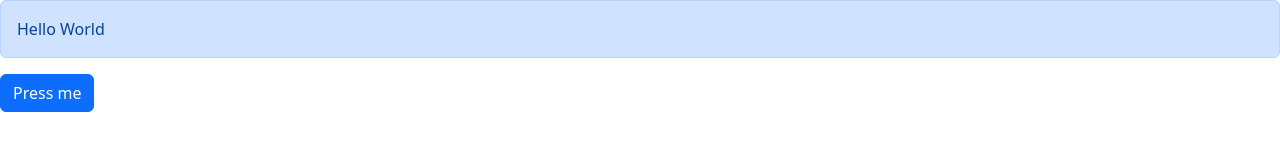
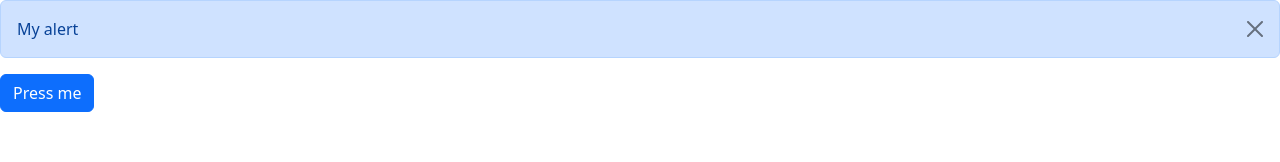
Before and after one commit to CrestHawk/nexus-client, a React (Vite) app: page / in a window 1280 px wide. Both pictures are taken after a click on the button "Press me". Shown: the top 162 px of the page. Built offline with nearby package versions, Linux system fonts and the light colour scheme.

Commit message:
Showing an hiding alert via button press

```diff
--- a/src/App.tsx
+++ b/src/App.tsx
@@ -2,7 +2,7 @@ import Alert from "./components/Alerts";
 import Button from "./components/Button";
 import JsonViewer from "./components/JsonViewer";
 import ListGroup from "./components/ListGroup";
-import React from "react";
+import React, { useState } from "react";
 
 function App() {
     const items = ["New York", "San Francisco", "Tokyo", "London", "Paris"];
@@ -11,15 +11,21 @@ function App() {
         console.log(item);
     };
 
+    const [alertVisible, setAlertVisibility] = useState(false);
+
     const handleButtonClick = () => {
-        alert("Yo yo");
+        setAlertVisibility(true);
+    };
+
+    const handleCloseAlert = () => {
+        setAlertVisibility(false);
     };
 
     return (
         <div>
-            <Alert>
-                Hello <span>World</span>
-            </Alert>
+            {alertVisible && (
+                <Alert closeAlertButton={handleCloseAlert}>My alert</Alert>
+            )}
             <Button
                 text="Press me"
                 onClick={handleButtonClick}
--- a/src/components/Alerts.tsx
+++ b/src/components/Alerts.tsx
@@ -2,10 +2,22 @@ import React, { ReactNode } from "react";
 
 interface AlertProps {
     children: ReactNode;
+    closeAlertButton: () => void;
 }
 
-const Alert = ({ children }: AlertProps) => {
-    return <div className="alert alert-primary">{children}</div>;
+const Alert = ({ children, closeAlertButton }: AlertProps) => {
+    return (
+        <div className="alert alert-primary alert-dismissible fade show">
+            {children}
+            <button
+                type="button"
+                className="btn-close"
+                data-bs-dismiss="alert"
+                aria-label="Close"
+                onClick={closeAlertButton}
+            ></button>
+        </div>
+    );
 };
 
 export default Alert;
```
